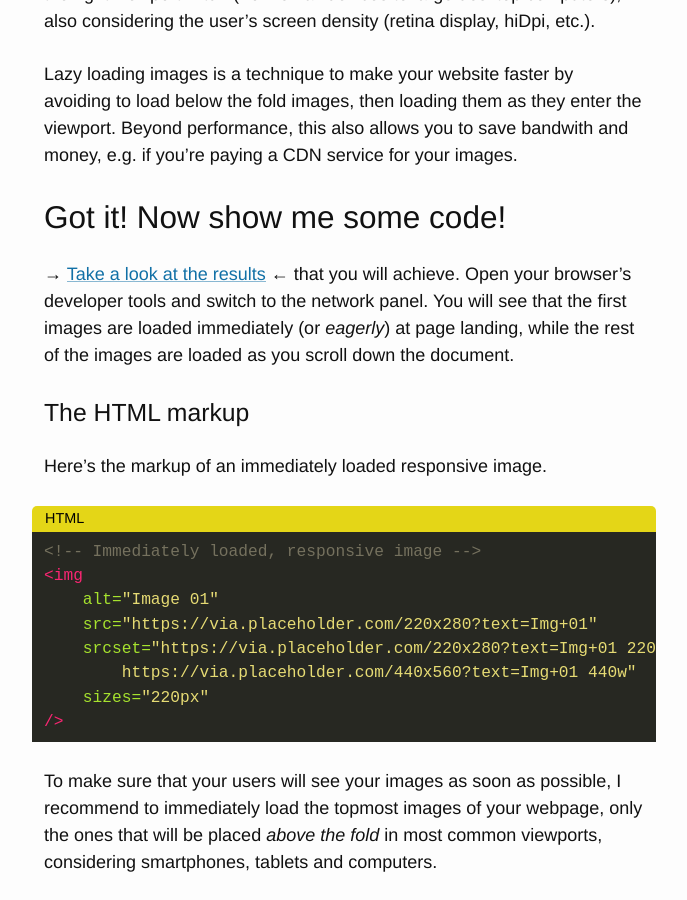
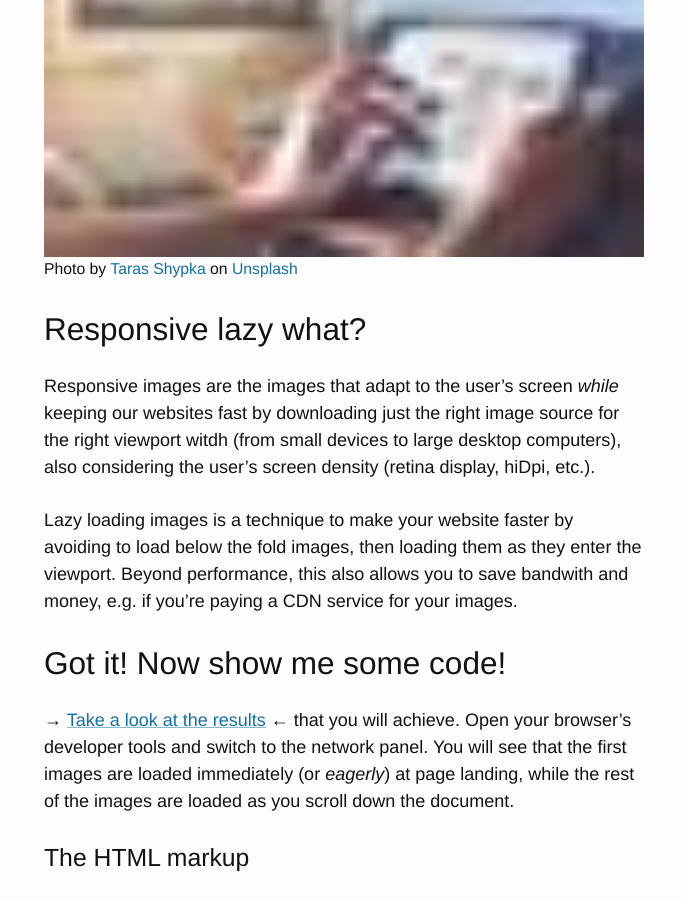
Before and after one commit to verlok/verlok.github.io, a Jekyll site: the page built from _posts/2019-03-01-lazy-load-responsive-images-in-2019-srcset-sizes-more.md, in a window 1280 px wide and 900 px high, scrolled down 639 px. Shown: the whole window, without its empty margins (296-983 px from the left). Built offline with Jekyll 4.4.1, drawn with Linux system fonts in a browser that asks for light colours.

Commit message:
Added image to lazy load respinsive images 2019

```diff
--- a/_posts/2019-03-01-lazy-load-responsive-images-in-2019-srcset-sizes-more.md
+++ b/_posts/2019-03-01-lazy-load-responsive-images-in-2019-srcset-sizes-more.md
@@ -5,9 +5,17 @@ date: 2019-03-01 08:15:00 +01:00
 categories:
 - libraries
 tags: [srcset, responsive images, lazy load]
+image: lazy-load-responsive-images-2019__2x.jpg
 ---
 
 In the latest years, both at my job and as maintainer of a [LazyLoad script](https://github.com/verlok/lazyload), I've specialized in **lazy loading** of **responsive images**. Today I'm going to show you what HTML, CSS and JavaScript code you need to write _in 2019_ in order to serve responsive images _and_ load them lazily. In the second part of the post, I'm also showing how to make the browser **natively pick the WebP image** when it supports it.
+
+<figure>
+    <img alt="Lazy loading responsive images (2019)" src="/assets/post-images/lazy-load-responsive-images-2019__ph.jpg" data-src="/assets/post-images/lazy-load-responsive-images-2019__1x.jpg" data-srcset="/assets/post-images/lazy-load-responsive-images-2019__1x.jpg 1x, /assets/post-images/lazy-load-responsive-images-2019__2x.jpg 2x" class="lazy post-image">
+    <figcaption>
+        Photo by <a href="https://unsplash.com/@bugsster">Taras Shypka</a> on <a href="https://unsplash.com/search/photos/responsive">Unsplash</a>
+    </figcaption>
+</figure>
 
 ## Responsive lazy what?
 
```
Also changed, not shown: assets/post-images/lazy-load-responsive-images-2019__1x.jpg (added), assets/post-images/lazy-load-responsive-images-2019__2x.jpg (added), assets/post-images/lazy-load-responsive-images-2019__ph.jpg (added).
